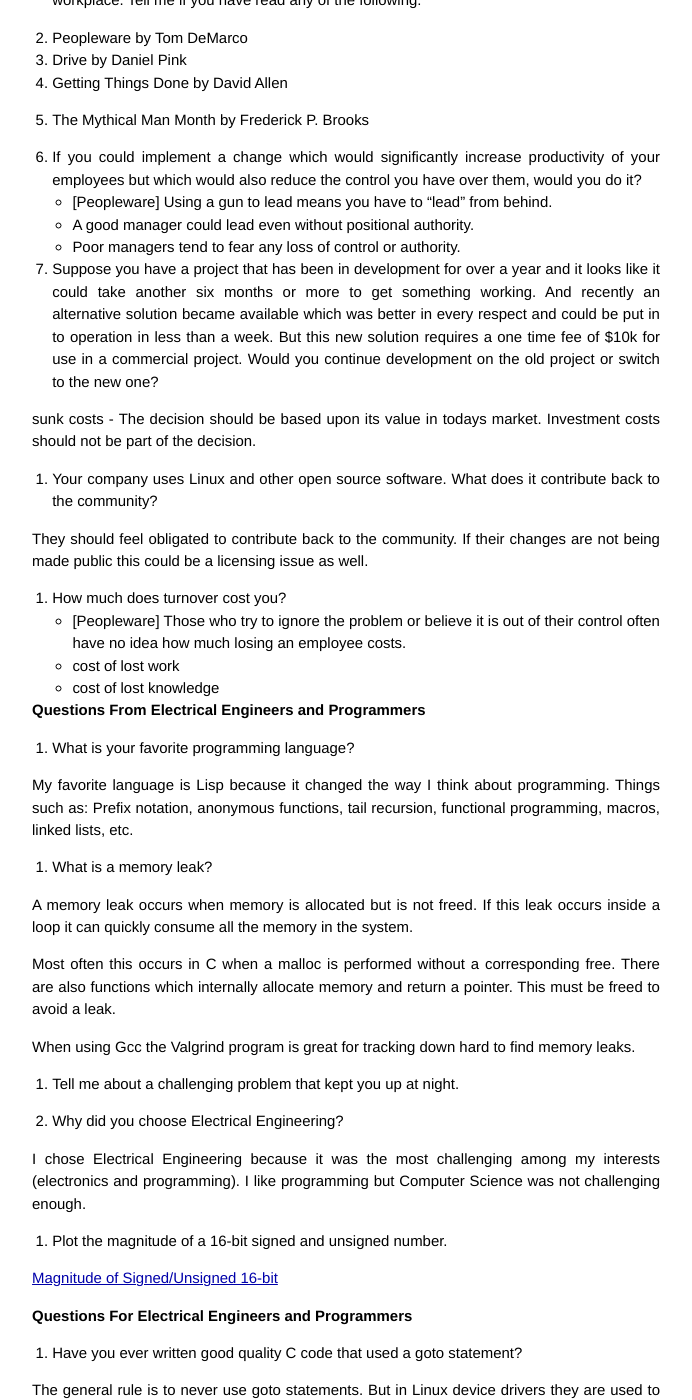
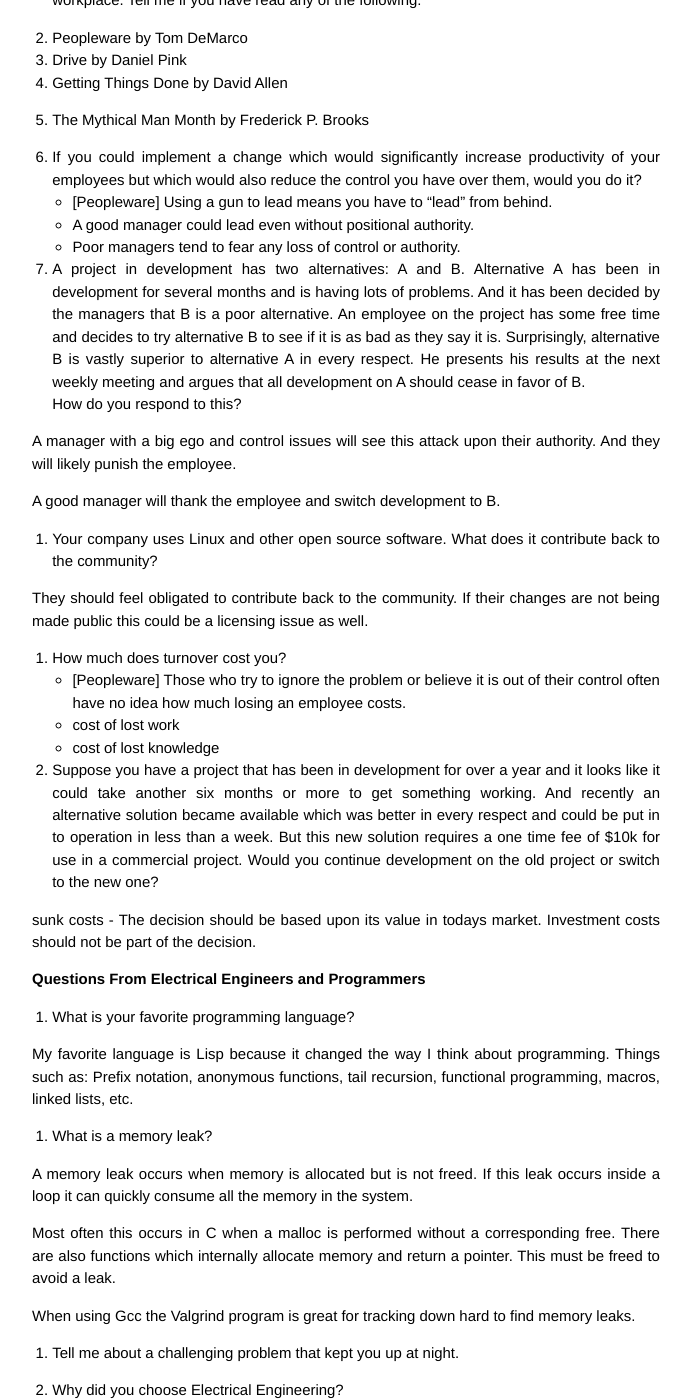
Before and after one commit to jmahler/jmahler.github.io, a Jekyll site: the page built from _posts/2014-02-22-interview_questions.md, in a window 1280 px wide and 1400 px high, scrolled down 571 px. Shown: the whole window, without its empty margins (294-986 px from the left). Built offline with Jekyll 4.4.1, drawn with Linux system fonts in a browser that asks for light colours; Markdown is read by kramdown in place of the engine named in the settings.

Commit message:
another good manager question, egos or success?

```diff
--- a/_posts/2014-02-22-interview_questions.md
+++ b/_posts/2014-02-22-interview_questions.md
@@ -43,17 +43,22 @@
   - A good manager could lead even without positional authority.
   - Poor managers tend to fear any loss of control or authority.
 
-1. Suppose you have a project that has been in development for over
-a year and it looks like it could take another six months or more
-to get something working.
-And recently an alternative solution became available which was better in
-every respect and could be put in to operation in less than a week.
-But this new solution requires a one time fee of $10k for use in a
-commercial project.
-Would you continue development on the old project or switch to the new one?
+1. A project in development has two alternatives: A and B.
+Alternative A has been in development for several months and is having
+lots of problems.  And it has been decided by the managers that
+B is a poor alternative.
+An employee on the project has some free time and decides to try alternative
+B to see if it is as bad as they say it is.
+Surprisingly, alternative B is vastly superior to alternative A
+in every respect.
+He presents his results at the next weekly meeting and argues that
+all development on A should cease in favor of B.<br>
+How do you respond to this?
 
-  sunk costs - The decision should be based upon its value in todays
-  market.  Investment costs should not be part of the decision.
+  A manager with a big ego and control issues will see this attack upon
+  their authority.  And they will likely punish the employee.
+
+  A good manager will thank the employee and switch development to B.
 
 1. Your company uses Linux and other open source software.
 What does it contribute back to the community?
@@ -67,6 +72,18 @@
 	of their control often have no idea how much losing an employee costs.
   - cost of lost work
   - cost of lost knowledge
+
+1. Suppose you have a project that has been in development for over
+a year and it looks like it could take another six months or more
+to get something working.
+And recently an alternative solution became available which was better in
+every respect and could be put in to operation in less than a week.
+But this new solution requires a one time fee of $10k for use in a
+commercial project.
+Would you continue development on the old project or switch to the new one?
+
+  sunk costs - The decision should be based upon its value in todays
+  market.  Investment costs should not be part of the decision.
 
 # Questions From Electrical Engineers and Programmers
 
```
